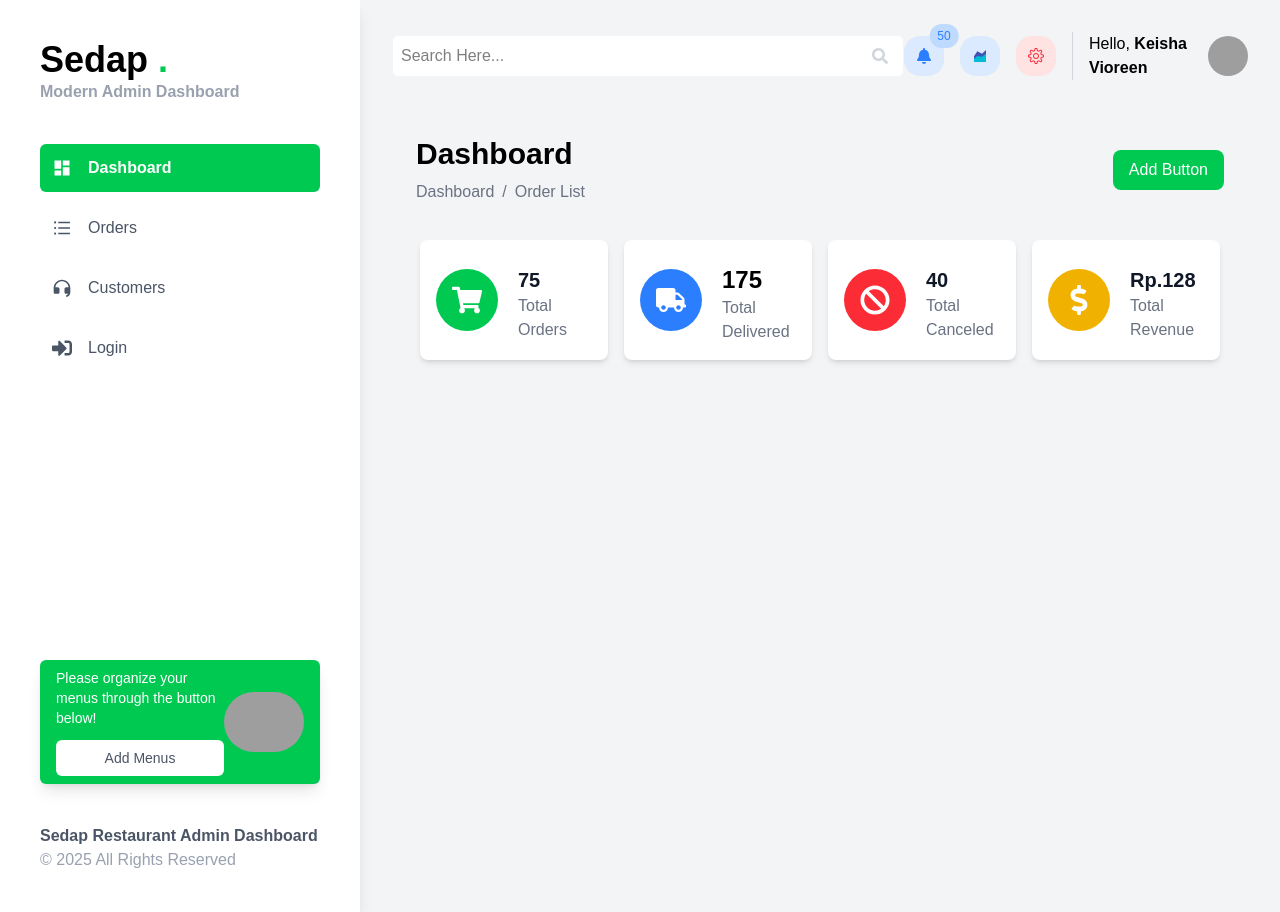
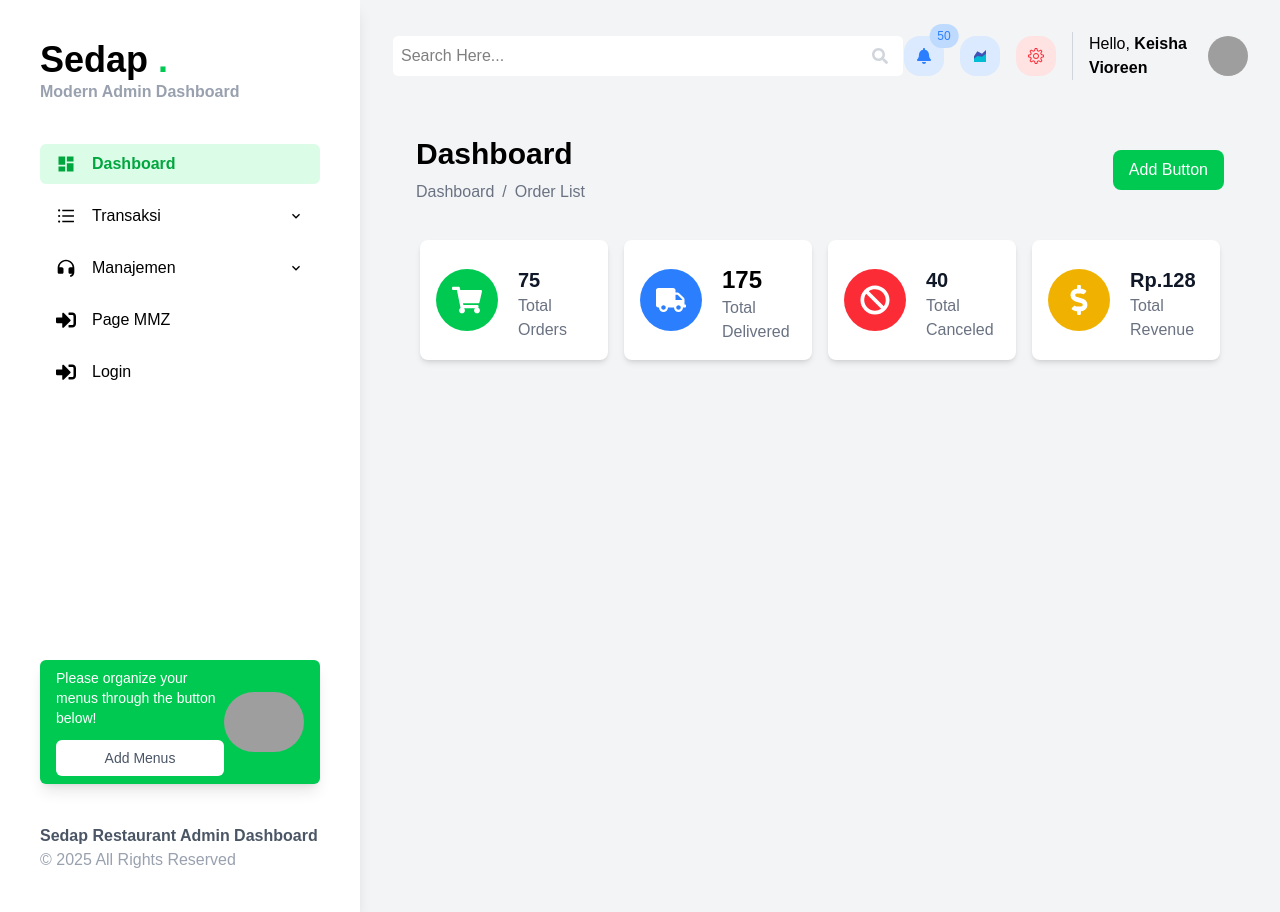
Before and after one commit to mahruszainpcr/23SIB-FWL, a React (Vite) app: page / in a window 1280 px wide. Built offline with nearby package versions, Linux system fonts and the light colour scheme; grey boxes are pictures that could not be loaded; a web font is replaced by a local one.

Commit message:
Update Sidebar.jsx

```diff
--- a/src/pertemuan_5/layouts/Sidebar.jsx
+++ b/src/pertemuan_5/layouts/Sidebar.jsx
@@ -1,12 +1,23 @@
-import { MdDashboard } from "react-icons/md";
+import { useState } from "react";
+import { NavLink } from "react-router-dom";
+import {
+  MdDashboard,
+  MdExpandMore,
+  MdExpandLess,
+} from "react-icons/md";
+import { AiOutlineUnorderedList } from "react-icons/ai";
 import { RiCustomerServiceFill } from "react-icons/ri";
-import { AiOutlineUnorderedList } from "react-icons/ai";
-import {FaSignInAlt} from "react-icons/fa"
-import { NavLink } from "react-router-dom";
+import { FaSignInAlt } from "react-icons/fa";
+
+const baseClass = "flex items-center px-4 py-2 rounded-md hover:bg-gray-100 transition";
+const activeClass = "bg-green-100 text-green-600 font-semibold";
 
 export default function Sidebar() {
-    const baseClass = "flex items-center space-x-3 p-3 rounded-md text-gray-600 hover:bg-green-200 hover:font-semibold";
-    const activeClass = "bg-green-500 text-white font-semibold";
+  const [openMenu, setOpenMenu] = useState("");
+
+  const toggleMenu = (menu) => {
+    setOpenMenu(openMenu === menu ? "" : menu);
+  };
 
   return (
     <div id="sidebar" className="flex min-h-screen w-90 flex-col bg-white p-10 shadow-lg">
@@ -37,34 +48,79 @@ export default function Sidebar() {
               Dashboard
             </NavLink>
           </li>
-                    {/* Orders */}
+
+          {/* Expandable Menu: Transaksi */}
+          <li>
+            <button
+              onClick={() => toggleMenu("transaksi")}
+              className={`${baseClass} w-full flex justify-between items-center`}
+            >
+              <span className="flex items-center">
+                <AiOutlineUnorderedList className="mr-4 text-xl" />
+                Transaksi
+              </span>
+              {openMenu === "transaksi" ? <MdExpandLess /> : <MdExpandMore />}
+            </button>
+            {openMenu === "transaksi" && (
+              <ul className="pl-10 mt-2 space-y-2 text-gray-600 text-sm">
+                <li>
+                  <NavLink to="/order" className={({ isActive }) => `${isActive ? activeClass : ""} block py-1 hover:text-green-600`}>
+                    Daftar Order
+                  </NavLink>
+                </li>
+                <li>
+                  <NavLink to="/invoice" className={({ isActive }) => `${isActive ? activeClass : ""} block py-1 hover:text-green-600`}>
+                    Invoice
+                  </NavLink>
+                </li>
+              </ul>
+            )}
+          </li>
+
+          {/* Expandable Menu: Manajemen */}
+          <li>
+            <button
+              onClick={() => toggleMenu("manajemen")}
+              className={`${baseClass} w-full flex justify-between items-center`}
+            >
+              <span className="flex items-center">
+                <RiCustomerServiceFill className="mr-4 text-xl" />
+                Manajemen
+              </span>
+              {openMenu === "manajemen" ? <MdExpandLess /> : <MdExpandMore />}
+            </button>
+            {openMenu === "manajemen" && (
+              <ul className="pl-10 mt-2 space-y-2 text-gray-600 text-sm">
+                <li>
+                  <NavLink to="/customer" className={({ isActive }) => `${isActive ? activeClass : ""} block py-1 hover:text-green-600`}>
+                    Pelanggan
+                  </NavLink>
+                </li>
+                <li>
+                  <NavLink to="/produk" className={({ isActive }) => `${isActive ? activeClass : ""} block py-1 hover:text-green-600`}>
+                    Produk
+                  </NavLink>
+                </li>
+              </ul>
+            )}
+          </li>
+
+          {/* Page MMZ */}
           <li>
             <NavLink
-                            to="/order"
+              to="/pagemmz"
               end
               className={({ isActive }) =>
                 `${baseClass} ${isActive ? activeClass : ""}`
               }
-                            aria-label="Navigate to Orders"
+              aria-label="Navigate to Page MMZ"
             >
-                            <AiOutlineUnorderedList className="mr-4 text-xl" />
-                            Orders
+              <FaSignInAlt className="mr-4 text-xl" />
+              Page MMZ
             </NavLink>
           </li>
-                    {/* Customers */}
-                    <li>
-                        <NavLink
-                            to="/customer"
-                            end
-                            className={({ isActive }) =>
-                                `${baseClass} ${isActive ? activeClass : ""}`
-                            }
-                            aria-label="Navigate to Customers"
-                        >
-                            <RiCustomerServiceFill className="mr-4 text-xl" />
-                            Customers
-                        </NavLink>
-                    </li>
+
+          {/* Login */}
           <li>
             <NavLink
               to="/login"
@@ -72,7 +128,7 @@ export default function Sidebar() {
               className={({ isActive }) =>
                 `${baseClass} ${isActive ? activeClass : ""}`
               }
-                            aria-label="Navigate to Customers"
+              aria-label="Navigate to Login"
             >
               <FaSignInAlt className="mr-4 text-xl" />
               Login
```
Lines whose indentation alone changed are shown as unchanged.
